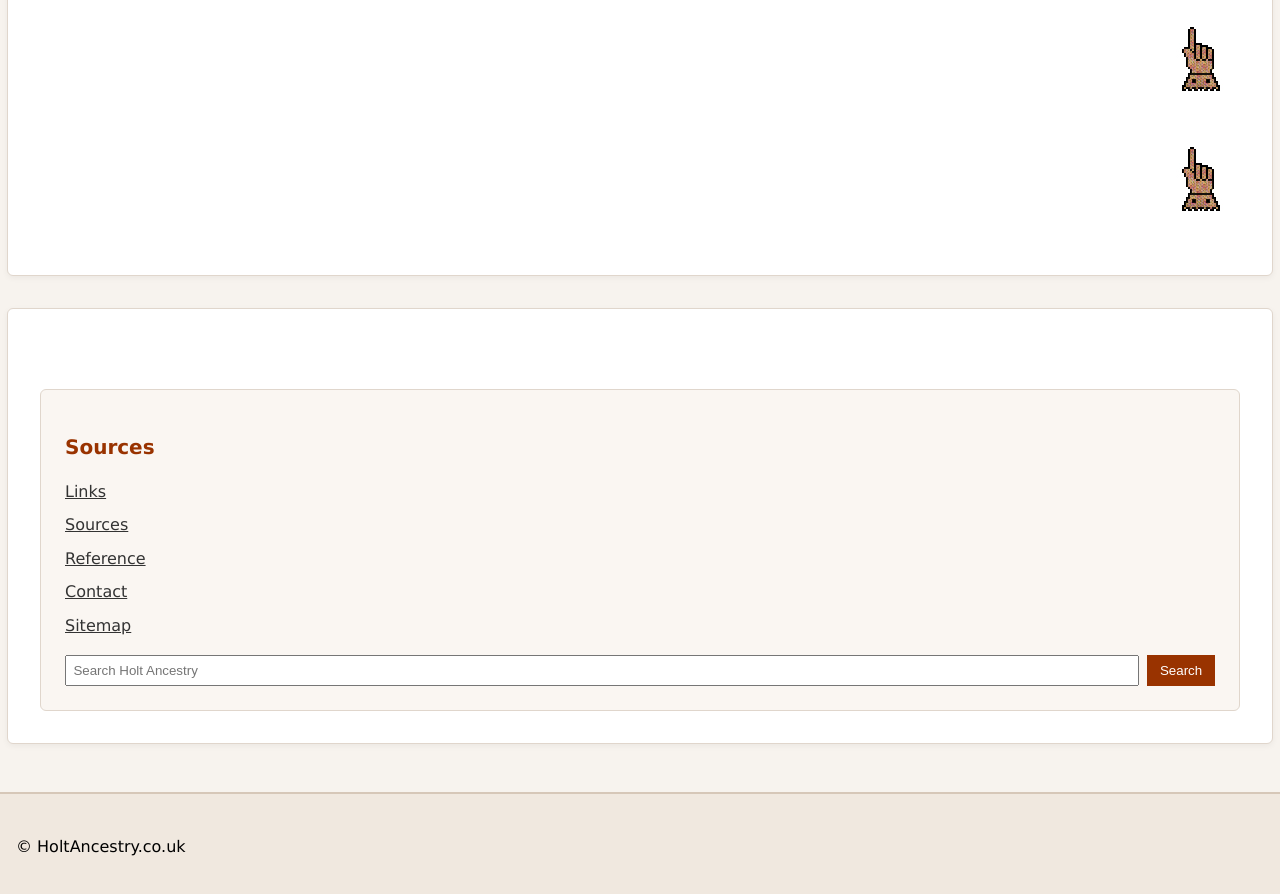
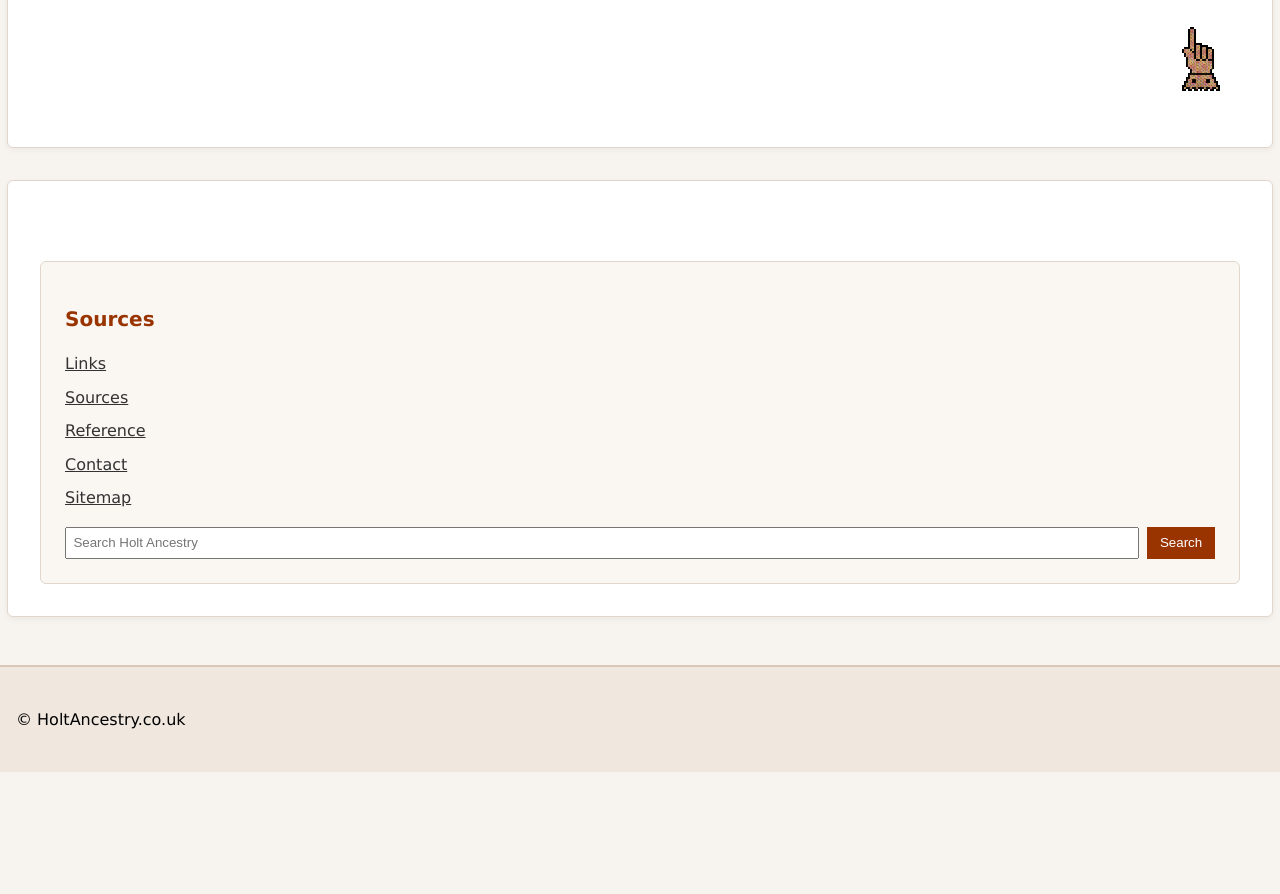
Before and after one commit to HoltAncestry/holtancestry, a plain HTML site: page reference_witchcraft.htm in a window 1280 px wide. Shown: the part 1120-2014 px from the top of the page. After the commit the page ends 1892 px from the top, so only its background shows below. Drawn offline with Linux system fonts and the light colour scheme.

Commit message:
top button removal

```diff
--- a/reference_witchcraft.htm
+++ b/reference_witchcraft.htm
@@ -100,9 +100,7 @@
     </a>
   </p>
 
-  <p style="text-align:right; margin-top:40px;">
-    <a href="#top"><img src="images/top.jpg" width="80" height="80"></a>
-  </p>
+
 </div>
 
 <!-- SIDEBAR -->
```
